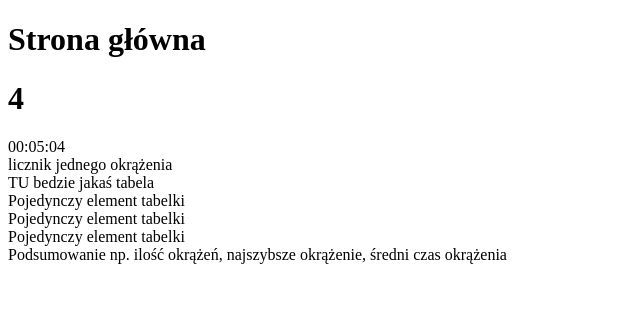
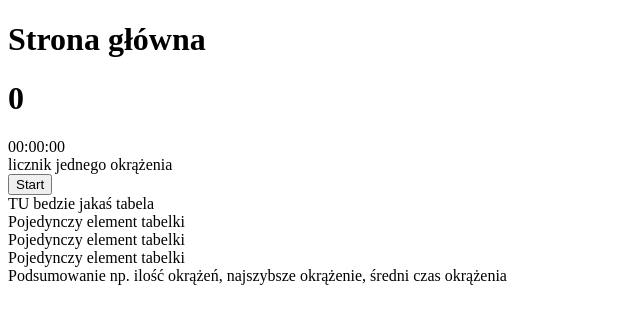
Before and after one commit to kwaq102/stopwatch, a React (Vite) app: page / in a window 1280 px wide. Shown: the top 324 px of the page, without its empty margins (0-640 px from the left). Built offline with nearby package versions, Linux system fonts and the light colour scheme.

Commit message:
added props with function and text to Button component

```diff
--- a/src/components/Button.tsx
+++ b/src/components/Button.tsx
@@ -1,5 +1,15 @@
-const Button = () => {
-	return <button>Jakiś przycisk co ma propsy np. z tekstem i stylami</button>;
+import { Dispatch, SetStateAction } from "react";
+
+type Props = {
+	text: string;
+	handleButton: Dispatch<SetStateAction<boolean>>;
+};
+
+const Button = ({ text, handleButton }: Props) => {
+	const startStopCounter = () => {
+		handleButton(prev => !prev);
+	};
+	return <button onClick={startStopCounter}>{text}</button>;
 };
 
 export { Button };
--- a/src/components/PageMain.tsx
+++ b/src/components/PageMain.tsx
@@ -1,15 +1,20 @@
+import { useState } from "react";
 import { Summary } from "./Summary";
 import { Table } from "./Table/Table";
 import { CurrentEncirclement } from "./counters/CurrentEncirclement";
 import { MainCounter } from "./counters/MainCounter";
+import { Button } from "./Button";
 
 const PageMain = () => {
+	const [startMainCounter, setStartMainCounter] = useState(false);
+
 	return (
 		<div>
 			<h1>Strona główna</h1>
 			<main>
-				<MainCounter />
+				<MainCounter startMainCounter={startMainCounter} />
 				<CurrentEncirclement />
+				<Button text="Start" handleButton={setStartMainCounter} />
 				<Table />
 				<Summary />
 			</main>
--- a/src/components/counters/MainCounter.tsx
+++ b/src/components/counters/MainCounter.tsx
@@ -1,6 +1,10 @@
 import { useEffect, useState } from "react";
 
-const MainCounter = () => {
+type Props = {
+	startMainCounter: boolean;
+};
+
+const MainCounter = ({ startMainCounter }: Props) => {
 	const [minutes, setMinutes] = useState(0);
 	const [seconds, setSeconds] = useState(0);
 	const [milliseconds, setMilliseconds] = useState(0);
@@ -11,9 +15,10 @@ const MainCounter = () => {
 		}, 100);
 
 		return () => clearInterval(interval);
-	}, [milliseconds]);
+	}, [startMainCounter, milliseconds]);
 
 	const handleStopwatch = () => {
+		if (!startMainCounter) return;
 		if (milliseconds >= 9) {
 			setMilliseconds(0);
 			if (seconds >= 59) {
```
